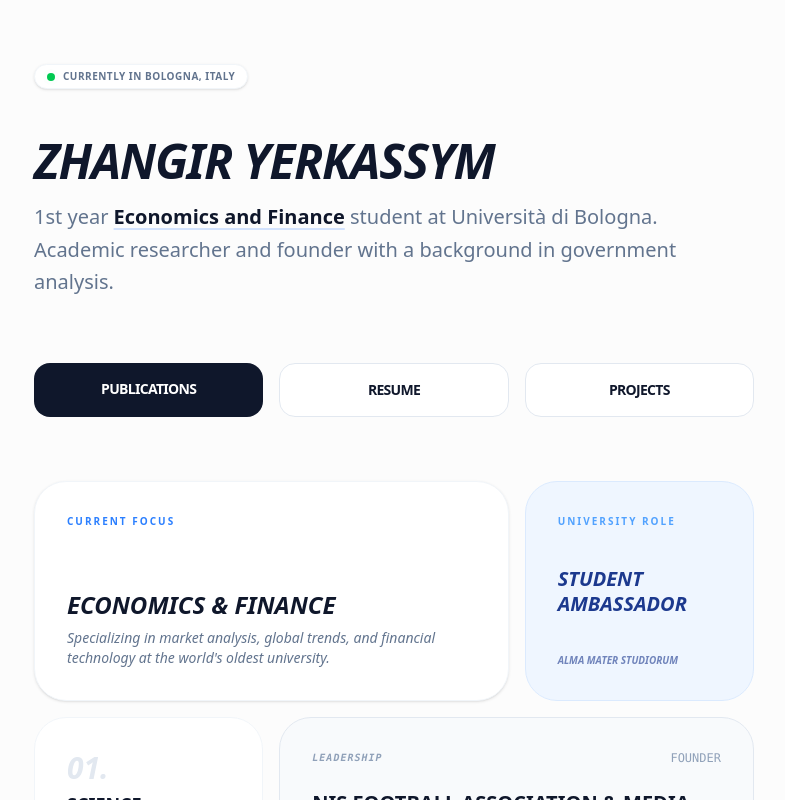
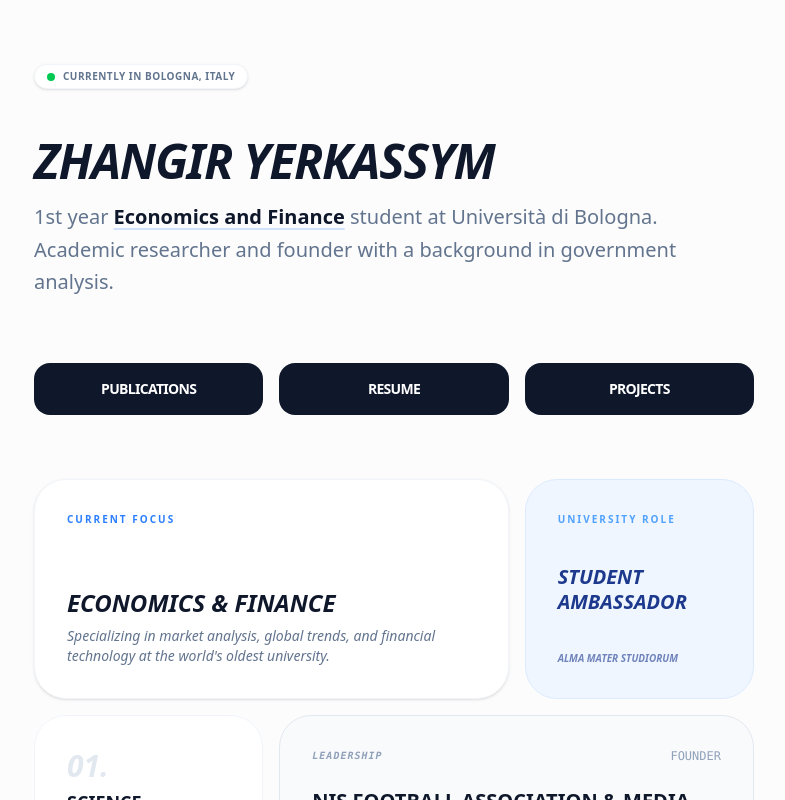
Before and after one commit to JuneiBrunei/jonyportfolio, a Next.js app: page / in a window 1280 px wide. Shown: the top 800 px of the page, without its empty margins (246-1031 px from the left). Built offline with nearby package versions, Linux system fonts and the light colour scheme.

Commit message:
unified section headers size

```diff
--- a/app/page.tsx
+++ b/app/page.tsx
@@ -30,10 +30,10 @@ export default function Home() {
   <Link href="/publications" className="p-4 rounded-2xl bg-slate-900 text-white text-center font-bold text-sm hover:bg-blue-600 transition-all uppercase tracking-tighter">
     Publications
   </Link>
-          <Link href="/resume" className="p-4 rounded-2xl bg-white border border-slate-200 text-center font-bold text-sm hover:border-slate-400 transition-all uppercase tracking-tighter text-slate-900">
+  <Link href="/resume" className="p-4 rounded-2xl bg-slate-900 text-white text-center font-bold text-sm hover:bg-blue-600 transition-all uppercase tracking-tighter">
     Resume
   </Link>
-          <Link href="/projects" className="p-4 rounded-2xl bg-white border border-slate-200 text-center font-bold text-sm hover:border-slate-400 transition-all uppercase tracking-tighter text-slate-900">
+  <Link href="/projects" className="p-4 rounded-2xl bg-slate-900 text-white text-center font-bold text-sm hover:bg-blue-600 transition-all uppercase tracking-tighter">
     Projects
   </Link>
 </div>
--- a/app/resume/page.tsx
+++ b/app/resume/page.tsx
@@ -92,7 +92,7 @@ Instagram
         </section>
 
         {/* Awards */}
-<section className="mb-8">
+<section className="mb-6">
   {/* Увеличил с text-[10px] до text-xs */}
   <h2 className="text-xs font-bold text-slate-400 uppercase tracking-[0.3em] mb-6">Awards</h2>
   <div className="grid gap-4">
```
Lines whose indentation alone changed are shown as unchanged.
